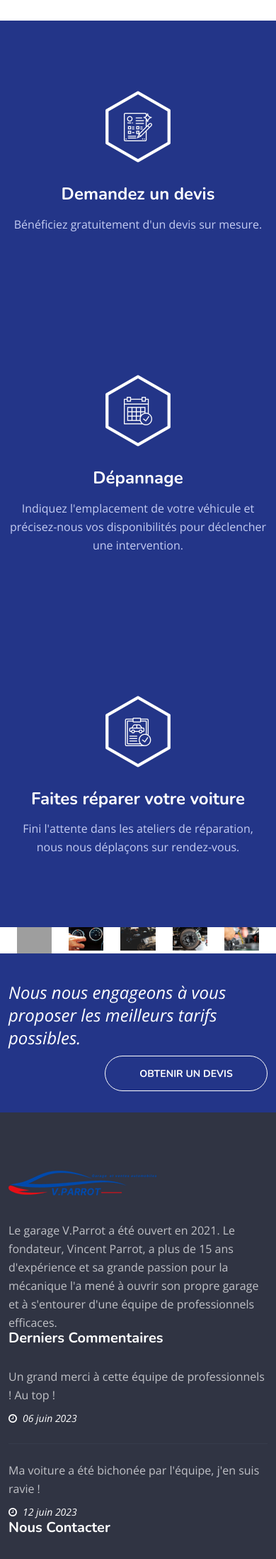
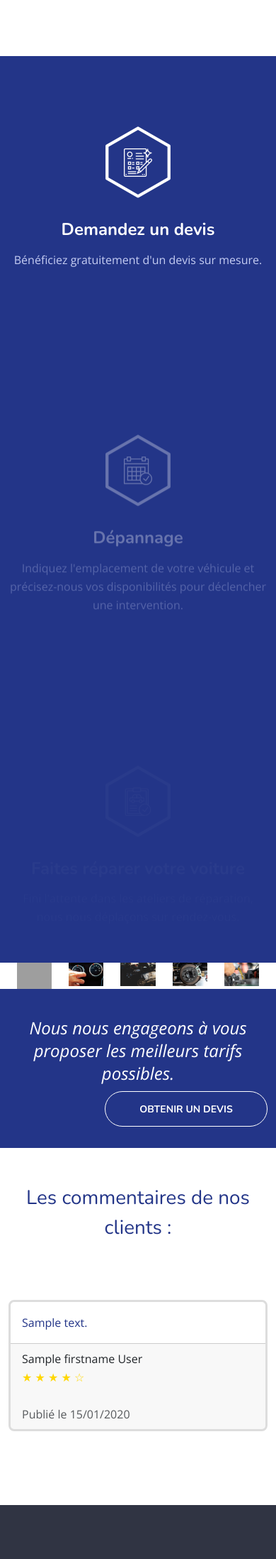
Before and after one commit to krismos64/Garage_VParrot, a Symfony app: template templates/home/index.html.twig in a window 390 px wide. Shown: the part 1238-3434 px from the top of the page at 71% size. Run offline with Twig, Linux system fonts and the light colour scheme; the template is opened without the code that fills it: most values are stand-ins (such as "Sample title", 1, 10 or a date in 2020); some libraries are stand-ins or nearby versions; grey boxes are pictures that could not be loaded.

Commit message:
integration js

```diff
--- a/templates/_partials/_nav.html.twig
+++ b/templates/_partials/_nav.html.twig
@@ -92,13 +92,13 @@
                 <a class="nav-link" href="{{ path('app_car') }}">Véhicules d'occasion<span class="sr-only"></span></a>
               </li>
               <li class="nav-item">
-                <a class="nav-link" href="{{ path('app_services') }}">Nos services<span class="sr-only"></span></a>
+                <a class="nav-link" href="{{ path('app_services') }}">Services<span class="sr-only"></span></a>
               </li>
               <li class="nav-item">
-                <a class="nav-link" href="{{ path('app_tarifs') }}">Nos tarifs<span class="sr-only"></span></a>
+                <a class="nav-link" href="{{ path('app_tarifs') }}">Tarifs<span class="sr-only"></span></a>
               </li>
               <li class="nav-item">
-                <a class="nav-link" href="{{ path('app_f_a_q') }}">Questions fréquentes<span class="sr-only"></span></a>
+                <a class="nav-link" href="{{ path('app_f_a_q') }}">FAQ<span class="sr-only"></span></a>
               </li>
               <li class="nav-item">
                 <a class="nav-link" href="{{ path('app_a_propos') }}">Pourquoi nous choisir<span class="sr-only"></span></a>
--- a/templates/home/index.html.twig
+++ b/templates/home/index.html.twig
@@ -286,4 +286,90 @@
       </section>
       <!--End slogan area-->
 
+      <style>
+    h1 {
+        text-align: center;
+        color: #233588;
+        margin-top: 50px;
+        line-height: 1.5;
+
+         }
+       </style>
+<h1>Les commentaires de nos clients :</h1>
+
+<!-- Start reviews section -->
+
+<section class="reviews-section sec-padding">
+    <style>
+        .review-card {
+            border: 3px solid #ddd;
+            border-radius: 8px;
+            overflow: hidden;
+            transition: box-shadow 0.3s;
+        }
+
+        .review-card:hover {
+            box-shadow: 0 4px 8px rgba(0, 0, 0, 0.1);
+        }
+
+        .star-rating {
+            color: #FFD700;
+        }
+
+        .review-text {
+            color: #233588;
+        }
+    </style>
+
+    <div class="container">
+        <div class="row">
+            {% for review in reviews %}
+                <div class="col-md-6 mb-4">
+                    <div class="card review-card">
+                        <div class="card-body">
+                            <p class="card-text review-text">{{ review.getMessage() }}</p>
+                        </div>
+                        <div class="card-footer">
+                            <strong>{{ review.getFirstname() }} {{ review.getLastname() }}</strong>
+                            <br>
+                            <div class="star-rating">
+                                {% for i in 1..5 %}
+                                    {% if i <= review.getRating() %}
+                                        <span class="star">&#9733;</span>
+                                    {% else %}
+                                        <span class="star">&#9734;</span>
+                                    {% endif %}
+                                {% endfor %}
+                            </div>
+                            <br>
+                            <span class="text-muted">Publié le {{ review.getPublishedAt()|date('d/m/Y') }}</span>
+                        </div>
+                    </div>
+                </div>
+            {% endfor %}
+        </div>
+    </div>
+</section>
+<!-- End reviews section -->
+
+<script src="https://unpkg.com/gsap@3.9.0/dist/gsap.min.js"></script>
+
+<script>
+  // Animation for the welcome area using GSAP
+  gsap.from('.text-holder', { opacity: 0, duration: 2, y: -50, ease: 'power2.out' });
+  gsap.from('.img-holder', { opacity: 0, duration: 2, x: 50, ease: 'power2.out', delay: 0.5 });
+
+  // Animation for the features area using GSAP
+  gsap.from('.single-features-item', { opacity: 0, duration: 2, y: 50, ease: 'power2.out', stagger: 0.2 });
+
+  // Animation for the project area using GSAP
+  gsap.from('.single-project-item', { opacity: 0, duration: 2, y: 50, ease: 'power2.out', stagger: 0.2 });
+
+  // Animation for the slogan area using GSAP
+  gsap.from('.inner-content', { opacity: 0, duration: 2, y: 50, ease: 'power2.out', delay: 0.5 });
+
+  // Animation for the reviews section using GSAP
+  gsap.from('.review-card', { opacity: 0, duration: 2, y: 50, ease: 'power2.out', stagger: 0.2 });
+</script>
+
 {% endblock %}
```
Also changed, not shown: src/Controller/HomeController.php (+6 -2 lines), templates/car/index.html.twig (+20 -20 lines), templates/services/index.html.twig (+27 -1 lines), templates/tarifs/index.html.twig (+19 -5 lines).
